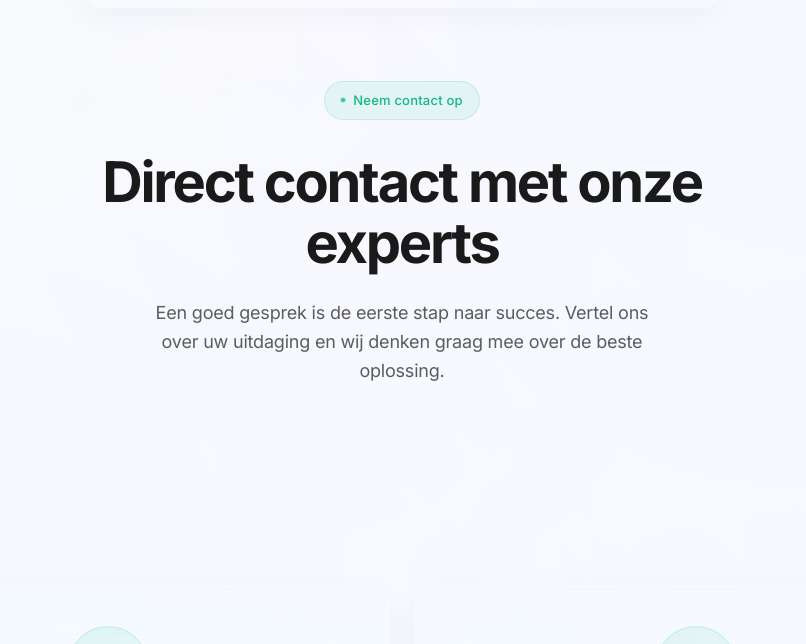
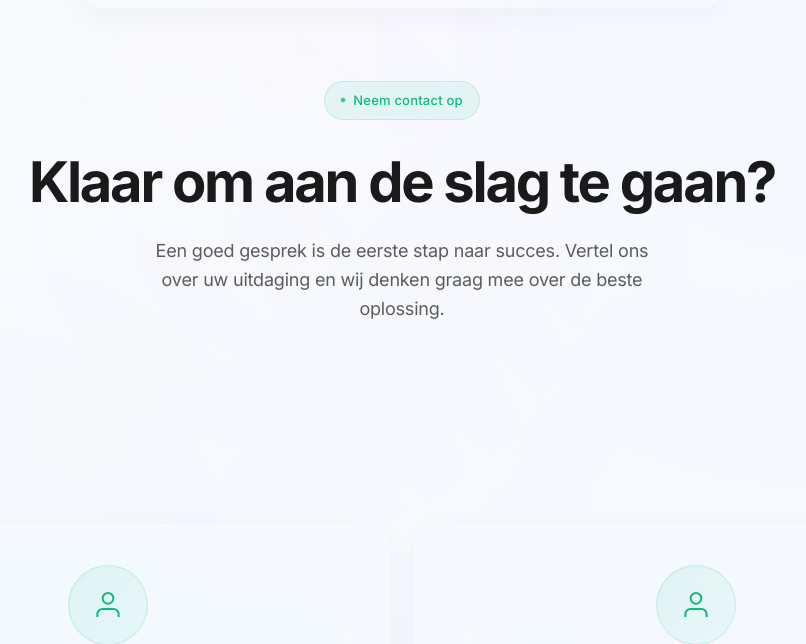
Before and after one commit to MelleDCC/dcc_website, a plain HTML site: page contact.html in a window 1280 px wide. Shown: the part 99-743 px from the top of the page, without its empty margins (238-1044 px from the left). Drawn offline with Linux system fonts and the light colour scheme.

Commit message:
Update hero title on contact page for improved engagement

```diff
--- a/contact.html
+++ b/contact.html
@@ -698,7 +698,7 @@
                 Neem contact op
             </div>
 
-            <h1 class="hero-title">Direct contact met onze experts</h1>
+            <h1 class="hero-title">Klaar om aan de slag te gaan?</h1>
 
             <p class="hero-subtitle">
                 Een goed gesprek is de eerste stap naar succes. Vertel ons over uw uitdaging
```
